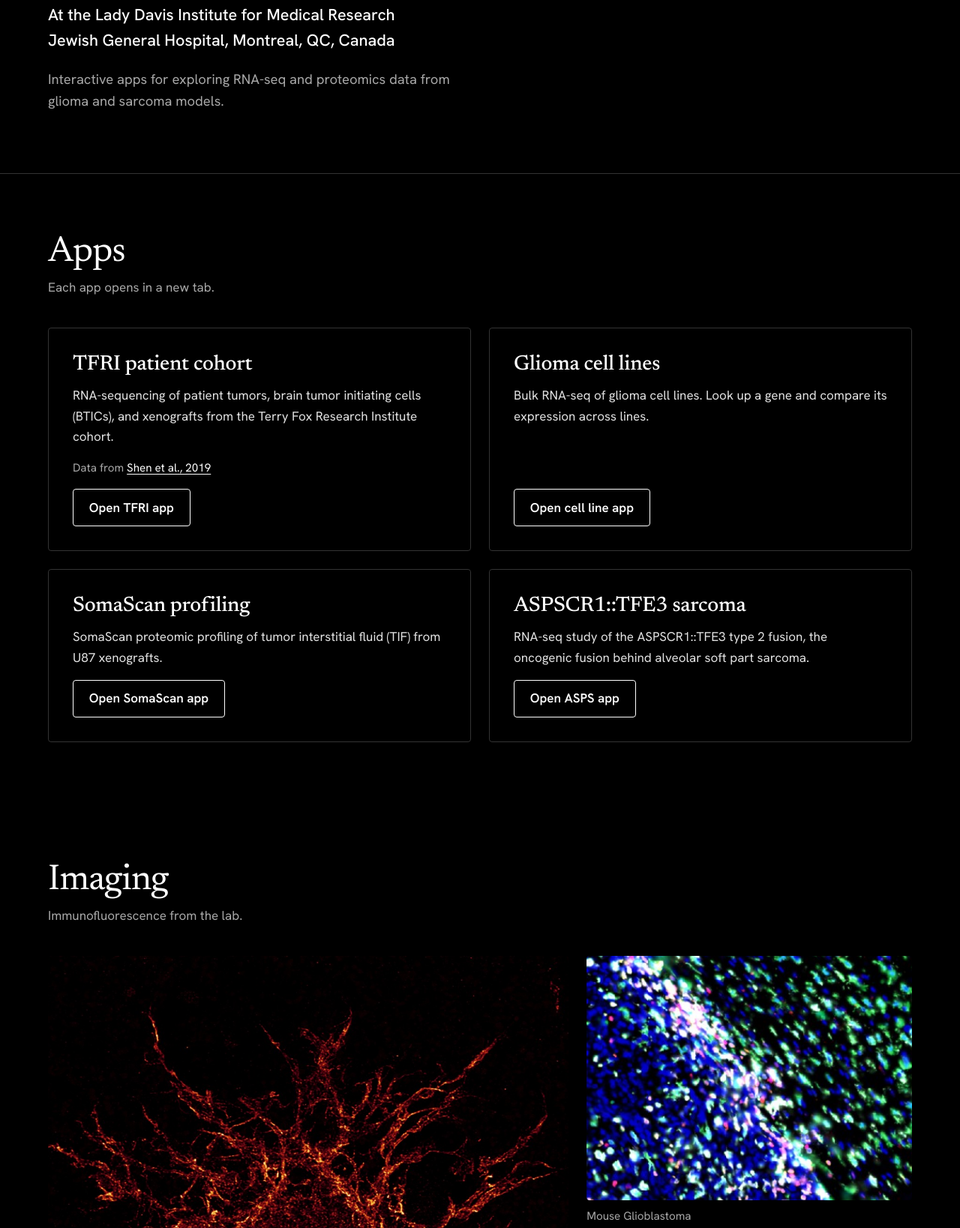
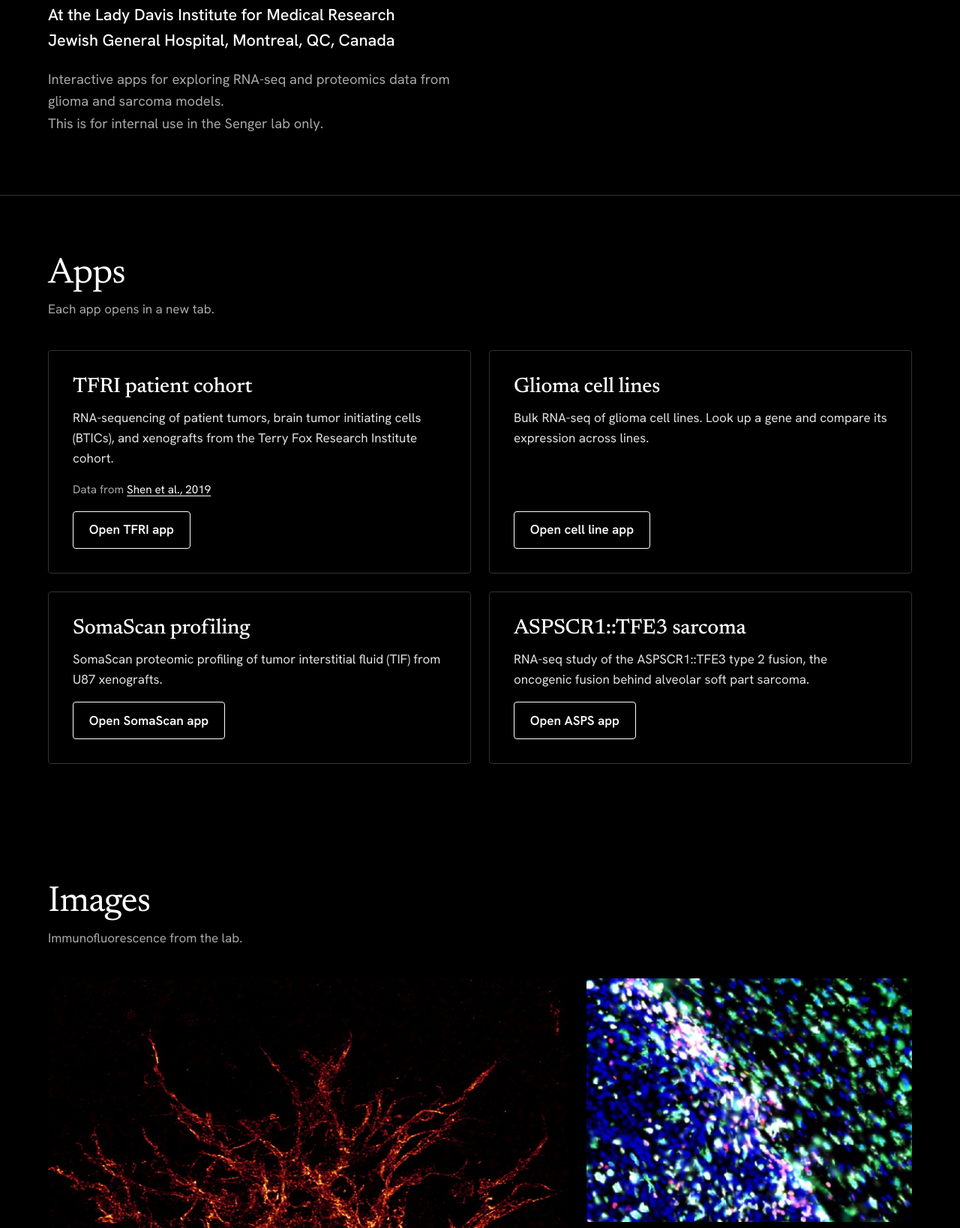
Before and after one commit to senger-lab/senger-lab.github.io, a plain HTML site: page index.html in a window 1280 px wide. Shown: the part 359-1997 px from the top of the page at 75% size. Drawn offline with Linux system fonts and the light colour scheme.

Commit message:
Add internal use note in hero section
Added internal use note to the hero section.

```diff
--- a/index.html
+++ b/index.html
@@ -29,6 +29,7 @@
       <h1>Senger Lab</h1>
       <p class="affil">At the Lady Davis Institute for Medical Research<br>Jewish General Hospital, Montreal, QC, Canada</p>
       <p class="lede">Interactive apps for exploring RNA-seq and proteomics data from glioma and sarcoma models.</p>
+      <p class="lede">This is for internal use in the Senger lab only.</p>
     </section>
 
     <!-- APPS -->
@@ -68,7 +69,7 @@
 
     <!-- IMAGES -->
     <section id="images" class="section">
-      <h2>Imaging</h2>
+      <h2>Images</h2>
       <p class="section-sub">Immunofluorescence from the lab.</p>
       <div class="gallery">
         <figure class="fig fig-large">
@@ -76,11 +77,11 @@
           <figcaption>Microglia in Glioblastoma</figcaption>
         </figure>
         <figure class="fig">
-          <img src="Images/CT2A_mouse_Glioma_in_CX3CR1_CCR2.jpg">
+          <img src="Images/CT2A_Mouse_Glioma_in_CX3CR1_CCR2.jpg">
           <figcaption>Mouse Glioblastoma</figcaption>
         </figure>
         <figure class="fig">
-          <img src="Images/CT2A_mouse_Glioma_in_Ms4a3TdT.jpg">
+          <img src="Images/CT2A_Mouse_Glioma_in_Ms4a3TdTomato.jpg">
           <figcaption>Mouse Glioblastoma</figcaption>
         </figure>
       </div>
```
